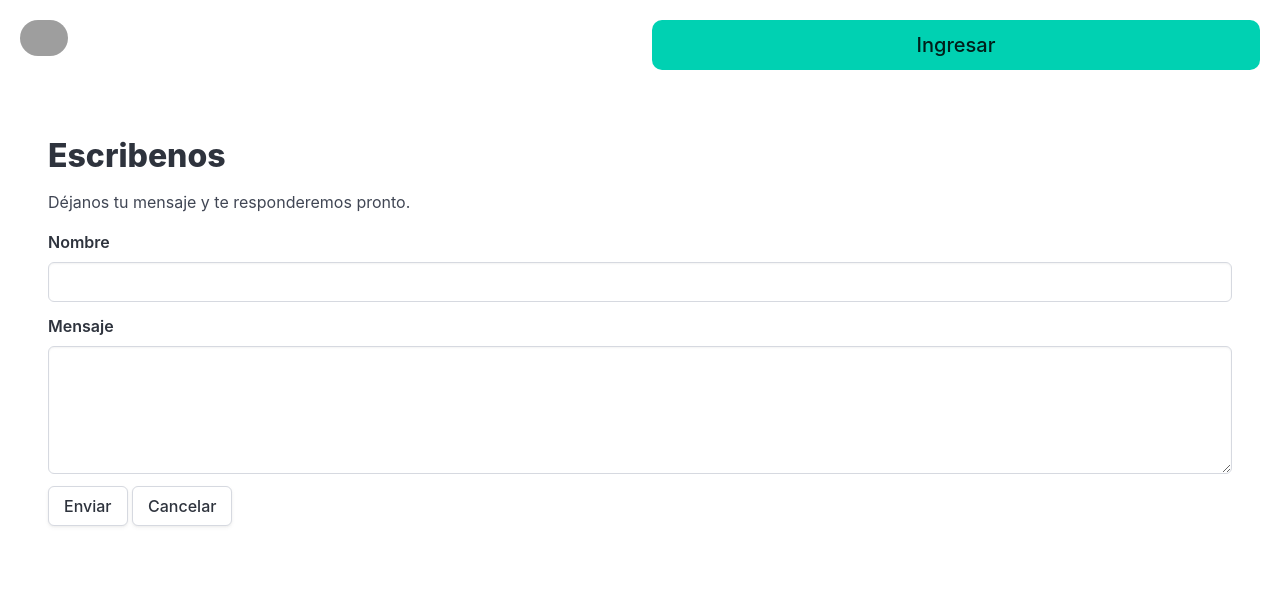
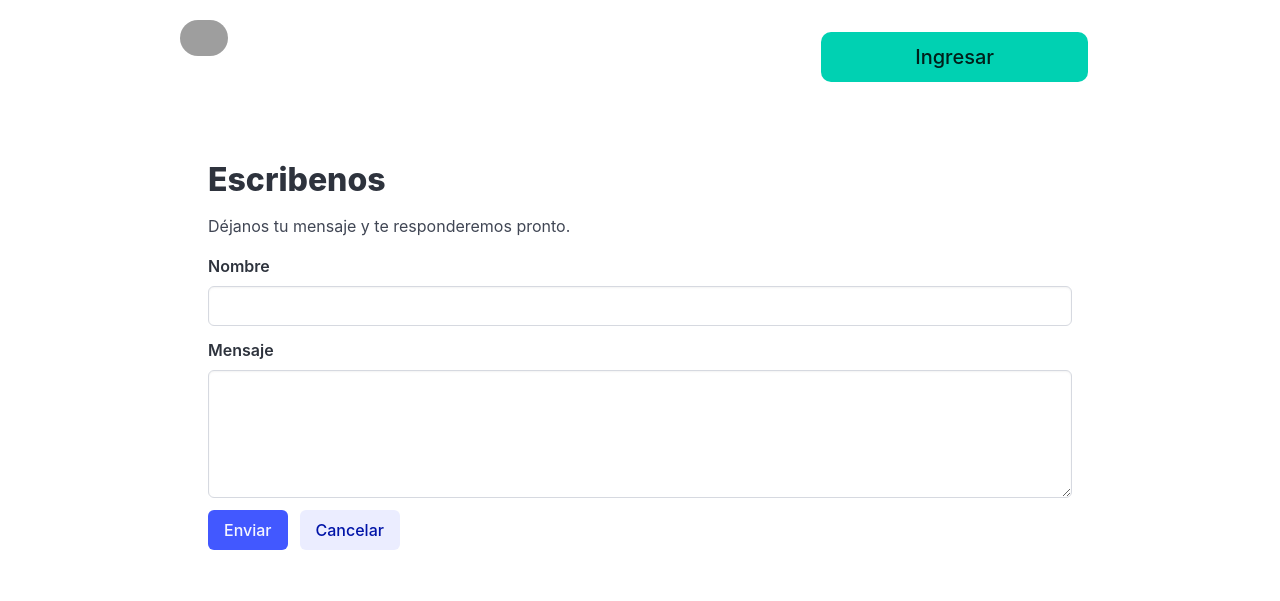
Before and after one commit to Carlosaac23/maquetando-bulma-desafio-APX, a plain HTML site: page index.html in a window 1280 px wide. Drawn offline with nearby package versions, Linux system fonts and the light colour scheme; grey boxes are pictures that could not be loaded.

Commit message:
finish the challenge and the main page

```diff
--- a/index.html
+++ b/index.html
@@ -7,6 +7,7 @@
     <link rel="stylesheet" href="https://cdn.jsdelivr.net/npm/bulma@1.0.4/css/bulma.min.css" />
   </head>
   <body>
+    <div class="container is-max-desktop">
       <header class="columns is-mobile m-2">
         <div class="column">
           <figure class="image is-48x48">
@@ -14,8 +15,11 @@
           </figure>
         </div>
 
+        <div class="column"></div>
         <div class="column">
+          <div class="column is-three-quarters-mobile">
             <button class="button is-primary is-medium is-fullwidth">Ingresar</button>
+          </div>
         </div>
       </header>
 
@@ -36,11 +40,16 @@
             </div>
           </div>
 
-        <div>
-          <button class="button">Enviar</button>
-          <button class="button">Cancelar</button>
+          <div class="field is-grouped">
+            <div class="control">
+              <button class="button is-link">Enviar</button>
+            </div>
+            <div class="control">
+              <button class="button is-link is-light">Cancelar</button>
+            </div>
           </div>
         </div>
       </section>
+    </div>
   </body>
 </html>
```
Lines whose indentation alone changed are shown as unchanged.
